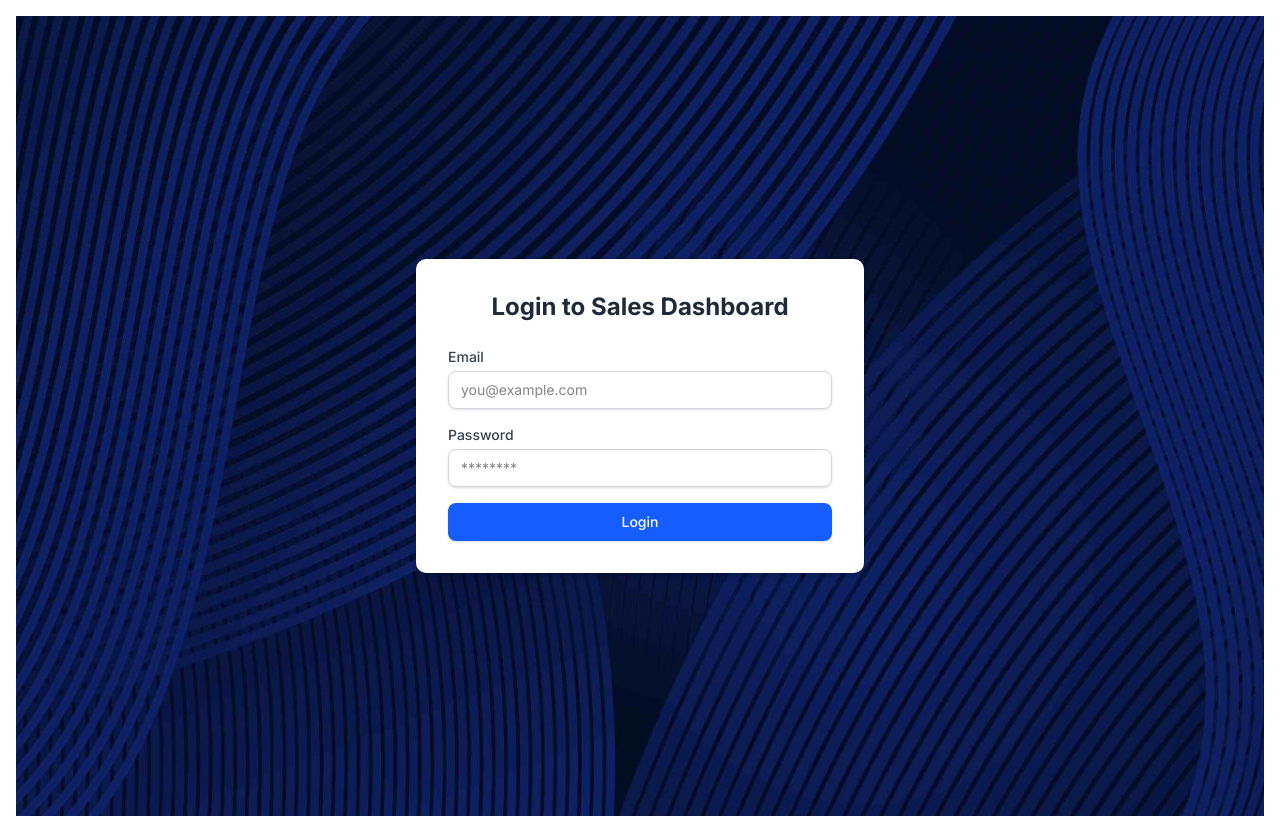
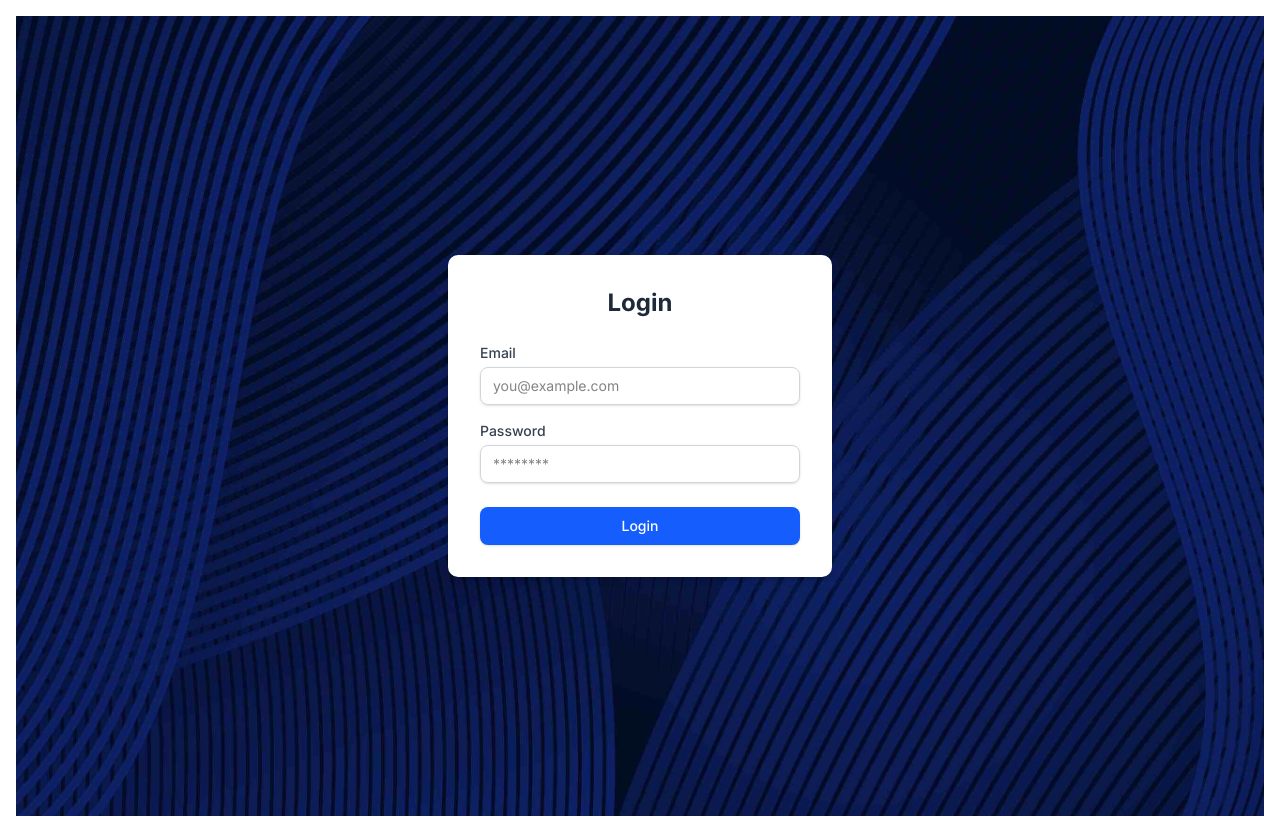
Before and after one commit to IfElle/sales-dashboard, a Next.js app: page /login in a window 1280 px wide. Built offline with nearby package versions, Linux system fonts and the light colour scheme.

Commit message:
fixed login for deployment

```diff
--- a/app/api/auth/[...nextauth]/nextauth.ts
+++ b/app/api/auth/[...nextauth]/nextauth.ts
@@ -16,7 +16,7 @@ declare module "next-auth" {
 
 const supabase = createClient(
   process.env.NEXT_PUBLIC_SUPABASE_URL!,
-  process.env.SUPABASE_SERVICE_ROLE_KEY! // never expose this on the frontend
+  process.env.SUPABASE_SERVICE_ROLE_KEY!
 );
 
 const handler = NextAuth({
@@ -55,7 +55,7 @@ const handler = NextAuth({
     strategy: "jwt",
   },
   pages: {
-    signIn: "../login", // your custom login page (optional)
+    signIn: "../login", // Redirect to custom login page
   },
   callbacks: {
     async session({ session, token }) {
--- a/app/forecast/page.tsx
+++ b/app/forecast/page.tsx
@@ -1,3 +1,4 @@
+//elzGotThis
 "use client";
 import { useEffect, useState, useMemo, useCallback } from "react";
 import BottomNav from "../components/BottomNav";
--- a/app/login/page.tsx
+++ b/app/login/page.tsx
@@ -1,7 +1,8 @@
 // src/app/login/page.tsx
+//elzGotThis
 "use client";
 
-import { useState } from "react";
+import { useState, Suspense } from "react"; // Import Suspense from 'react'
 import { signIn } from "next-auth/react";
 import { useRouter, useSearchParams } from "next/navigation"; // Correct hook for Next.js 13+
 
@@ -12,6 +13,7 @@ export default function LoginPage() {
   const [formError, setFormError] = useState<string | null>(null);
 
   const router = useRouter();
+  // useSearchParams() is directly used here, hence the need for Suspense
   const searchParams = useSearchParams();
   const callbackUrl = searchParams.get("callbackUrl") || "/raw"; // Default redirect after login
 
@@ -45,11 +47,20 @@ export default function LoginPage() {
   };
 
   return (
-    <div className="min-h-screen flex items-center justify-center bg-gray-100"  style={{ backgroundImage: "url('/media/bg-image.jpg')", backgroundSize: 'cover', backgroundPosition: 'center' }}>
-      <div className="bg-white p-8 rounded-lg shadow-md w-full max-w-md">
-        <h2 className="text-2xl font-bold text-center mb-6 text-gray-800">Login to Sales Dashboard</h2>
-        <form onSubmit={handleLogin} className="space-y-4">
-          <div>
+    <Suspense fallback={
+      <div
+        className="flex min-h-screen items-center justify-center bg-gray-100"
+      >
+        <div className="text-center text-gray-700 p-8">Loading login form...</div>
+      </div>
+    }>
+      <div className="flex min-h-screen items-center justify-center bg-gray-100"style={{ backgroundImage: "url('/media/bg-image.jpg')", backgroundSize: "cover", backgroundPosition: "center" }}>
+        <form
+          onSubmit={handleLogin}
+          className="bg-white p-8 rounded-lg shadow-md w-full max-w-sm"
+        >
+          <h2 className="text-2xl font-bold mb-6 text-center text-gray-800">Login</h2>
+          <div className="mb-4">
             <label htmlFor="email" className="block text-sm font-medium text-gray-700">
               Email
             </label>
@@ -79,20 +90,20 @@ export default function LoginPage() {
           </div>
 
           {formError && (
-            <div className="text-red-600 text-sm text-center">
+            <div className="text-red-600 text-sm text-center mt-4">
               {formError}
             </div>
           )}
 
           <button
             type="submit"
-            className="w-full flex justify-center py-2 px-4 border border-transparent rounded-md shadow-sm text-sm font-medium text-white bg-blue-600 hover:bg-blue-700 focus:outline-none focus:ring-2 focus:ring-offset-2 focus:ring-blue-500"
+            className="w-full flex justify-center py-2 px-4 border border-transparent rounded-md shadow-sm text-sm font-medium text-white bg-blue-600 hover:bg-blue-700 focus:outline-none focus:ring-2 focus:ring-offset-2 focus:ring-blue-500 mt-6"
             disabled={loading}
           >
-            {loading ? "Logging in..." : "Login"}
+            {loading ? 'Logging in...' : 'Login'}
           </button>
         </form>
       </div>
-    </div>
+    </Suspense>
   );
 }
--- a/app/raw/page.tsx
+++ b/app/raw/page.tsx
@@ -1,3 +1,4 @@
+//elzGotThis
 "use client";
 
 import { useEffect, useState, useMemo } from "react";
```
